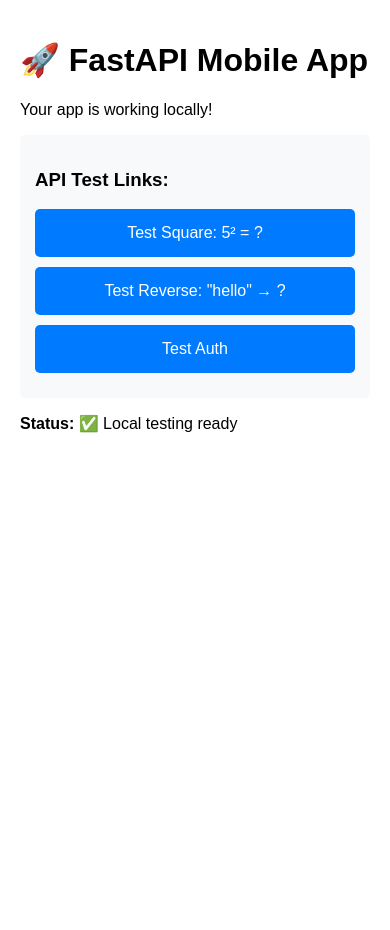
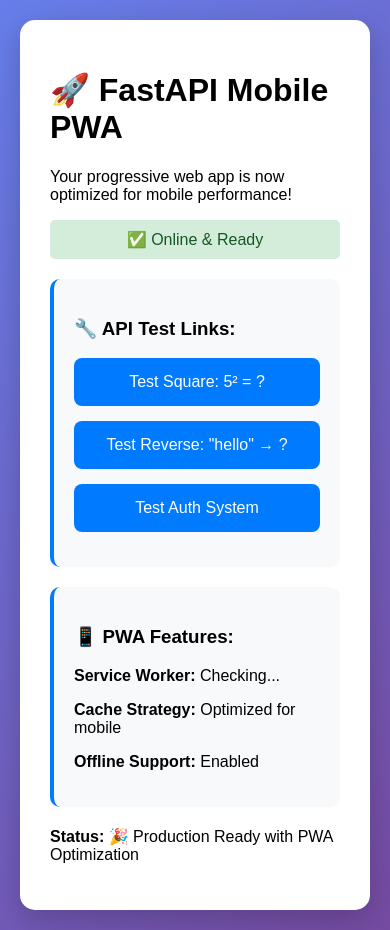
Before and after one commit to Humbulan/fastapi-mobile-app, a FastAPI app: page / in a window 390 px wide. Before the commit the page ends 433 px from the top, so only its background shows below. Run offline with FastAPI, Linux system fonts and the light colour scheme.

Commit message:
Complete PWA optimization: Service worker, offline support, manifest, mobile performance, placeholder icons

```diff
--- a/app/templates/home.html
+++ b/app/templates/home.html
@@ -1,25 +1,144 @@
 <!DOCTYPE html>
-<html>
+<html lang="en">
 <head>
+    <meta charset="UTF-8">
     <meta name="viewport" content="width=device-width, initial-scale=1.0">
     <title>FastAPI Mobile App</title>
+    <meta name="description" content="Progressive Web App built with FastAPI">
+
+    <!-- PWA Manifest -->
+    <link rel="manifest" href="/static/manifest.json">
+
+    <!-- Theme Color -->
+    <meta name="theme-color" content="#007bff">
+
+    <!-- Apple Touch Icon -->
+    <link rel="apple-touch-icon" href="/static/icons/icon-192.png">
+
     <style>
-        body { font-family: Arial; padding: 20px; max-width: 800px; margin: 0 auto; }
-        .btn { display: block; padding: 15px; margin: 10px 0; background: #007bff; color: white; text-decoration: none; border-radius: 5px; text-align: center; }
-        .api-test { background: #f8f9fa; padding: 15px; margin: 10px 0; border-radius: 5px; }
+        body {
+            font-family: Arial, sans-serif;
+            margin: 0;
+            padding: 20px;
+            background: linear-gradient(135deg, #667eea 0%, #764ba2 100%);
+            min-height: 100vh;
+        }
+        .container {
+            max-width: 800px;
+            margin: 0 auto;
+            background: white;
+            padding: 30px;
+            border-radius: 15px;
+            box-shadow: 0 10px 30px rgba(0,0,0,0.2);
+        }
+        .btn {
+            display: block;
+            padding: 15px 20px;
+            margin: 15px 0;
+            background: #007bff;
+            color: white;
+            text-decoration: none;
+            border-radius: 8px;
+            text-align: center;
+            transition: all 0.3s ease;
+        }
+        .btn:hover {
+            background: #0056b3;
+            transform: translateY(-2px);
+        }
+        .api-test {
+            background: #f8f9fa;
+            padding: 20px;
+            margin: 20px 0;
+            border-radius: 10px;
+            border-left: 4px solid #007bff;
+        }
+        .status {
+            padding: 10px;
+            border-radius: 5px;
+            margin: 10px 0;
+            text-align: center;
+        }
+        .online { background: #d4edda; color: #155724; }
+        .offline { background: #f8d7da; color: #721c24; }
     </style>
 </head>
 <body>
-    <h1>🚀 FastAPI Mobile App</h1>
-    <p>Your app is working locally!</p>
+    <div class="container">
+        <h1>🚀 FastAPI Mobile PWA</h1>
+        <p>Your progressive web app is now optimized for mobile performance!</p>
 
-    <div class="api-test">
-        <h3>API Test Links:</h3>
-        <a href="/api/square/5" class="btn">Test Square: 5² = ?</a>
-        <a href="/api/reverse/hello" class="btn">Test Reverse: "hello" → ?</a>
-        <a href="/api/auth/test" class="btn">Test Auth</a>
+        <div id="status" class="status online">
+            ✅ Online & Ready
+        </div>
+
+        <div class="api-test">
+            <h3>🔧 API Test Links:</h3>
+            <a href="/api/square/5" class="btn">Test Square: 5² = ?</a>
+            <a href="/api/reverse/hello" class="btn">Test Reverse: "hello" → ?</a>
+            <a href="/api/auth/test" class="btn">Test Auth System</a>
+        </div>
+
+        <div class="api-test">
+            <h3>📱 PWA Features:</h3>
+            <p><strong>Service Worker:</strong> <span id="sw-status">Checking...</span></p>
+            <p><strong>Cache Strategy:</strong> Optimized for mobile</p>
+            <p><strong>Offline Support:</strong> Enabled</p>
+            <button onclick="installPWA()" class="btn" id="installBtn" style="display:none;">
+                📲 Install App
+            </button>
+        </div>
+
+        <p><strong>Status:</strong> 🎉 Production Ready with PWA Optimization</p>
     </div>
 
-    <p><strong>Status:</strong> ✅ Local testing ready</p>
+    <script>
+        // Service Worker Registration
+        if ('serviceWorker' in navigator) {
+            navigator.serviceWorker.register('/static/service-worker.js')
+                .then((registration) => {
+                    console.log('Service Worker registered:', registration);
+                    document.getElementById('sw-status').textContent = '✅ Active';
+                })
+                .catch((error) => {
+                    console.log('Service Worker registration failed:', error);
+                    document.getElementById('sw-status').textContent = '❌ Failed';
+                });
+        }
+
+        // Online/Offline Detection
+        window.addEventListener('online', () => {
+            document.getElementById('status').className = 'status online';
+            document.getElementById('status').textContent = '✅ Online & Ready';
+        });
+
+        window.addEventListener('offline', () => {
+            document.getElementById('status').className = 'status offline';
+            document.getElementById('status').textContent = '⚠️ Offline - Limited Functionality';
+        });
+
+        // PWA Installation
+        let deferredPrompt;
+        const installBtn = document.getElementById('installBtn');
+
+        window.addEventListener('beforeinstallprompt', (e) => {
+            e.preventDefault();
+            deferredPrompt = e;
+            installBtn.style.display = 'block';
+        });
+
+        function installPWA() {
+            if (deferredPrompt) {
+                deferredPrompt.prompt();
+                deferredPrompt.userChoice.then((choiceResult) => {
+                    if (choiceResult.outcome === 'accepted') {
+                        console.log('User accepted install');
+                    }
+                    deferredPrompt = null;
+                    installBtn.style.display = 'none';
+                });
+            }
+        }
+    </script>
 </body>
 </html>
```
Also changed, not shown: app/static/offline.html (+38 -0 lines), app/static/service-worker.js (+118 -0 lines), app/static/icons/icon-128.png (added), app/static/icons/icon-144.png (added), app/static/icons/icon-152.png (added), app/static/icons/icon-192.png (added), app/static/icons/icon-384.png (added), app/static/icons/icon-512.png (added), app/static/icons/icon-72.png (added), app/static/icons/icon-96.png (added), app/static/manifest.json, 1 other file.
